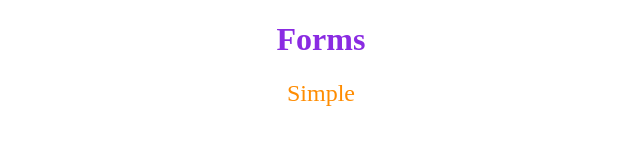
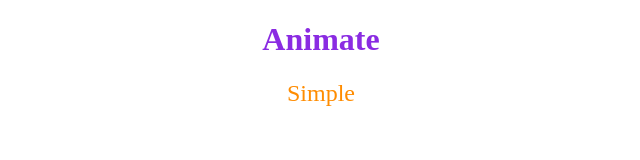
Before and after one commit to Sheva1991/css-animate, a plain HTML site: page index.html in a window 1280 px wide. Shown: the full height of the page, 319-959 px from the left. Drawn offline with Linux system fonts and the light colour scheme.

Commit message:
change h1 at index.html at homework

```diff
--- a/index.html
+++ b/index.html
@@ -12,7 +12,7 @@
 
 <body>
     <div class="container">
-        <h1>Forms</h1>
+        <h1>Animate</h1>
         <ul>
             <li><a href="https://sheva1991.github.io/css-animate/simple/" target="_blank">Simple</a></li>
         </ul>
```
